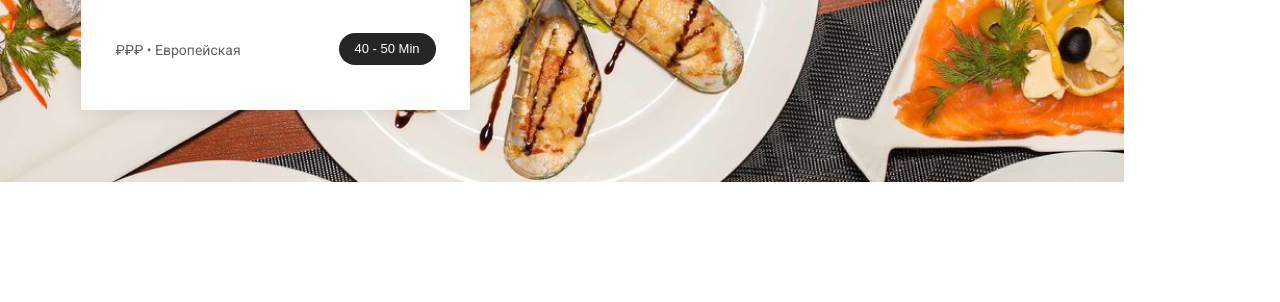
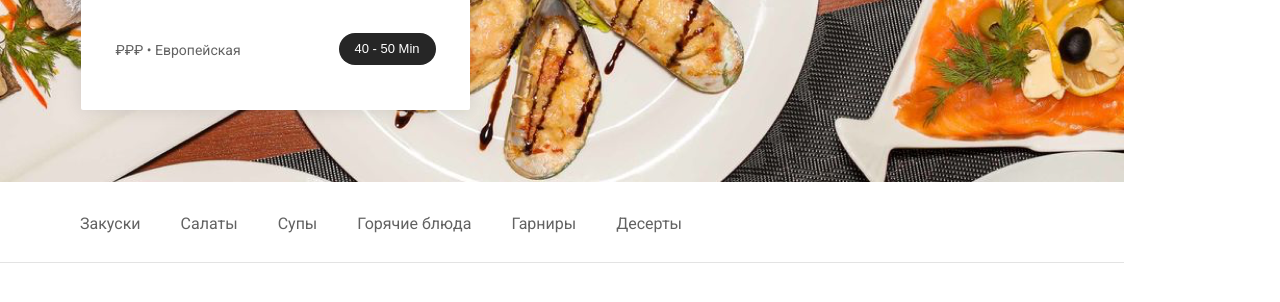
Before and after one commit to Asylbekuulu/exam-2, a plain HTML site: page index.html in a window 1280 px wide. Shown: the part 254-556 px from the top of the page. Drawn offline with Linux system fonts and the light colour scheme.

Commit message:
nav style end

```diff
--- a/index.html
+++ b/index.html
@@ -30,5 +30,15 @@
             </div>
         </section>
     </header>
+    <nav class="menu">
+        <ul>
+            <li><a href="#">Закуски</a></li>
+            <li><a href="#">Салаты</a></li>
+            <li><a href="#">Супы</a></li>
+            <li><a href="#">Горячие блюда</a></li>
+            <li><a href="#">Гарниры</a></li>
+            <li><a href="#">Десерты</a></li>
+        </ul>
+    </nav>
 </body>
 </html>
--- a/style.css
+++ b/style.css
@@ -86,3 +86,32 @@ body{
     line-height: 16px;
     color: #626262;
 }
+.menu{
+    width: 100%;
+    height: 80px;
+    background: #FFFFFF;
+    border-bottom: 1px solid rgba(117, 117, 117, 0.2);
+    margin-top: 0px;
+    display: flex;
+}
+.menu>ul{
+    display: flex;
+    flex-direction: row;
+    margin-top: 32px;
+    margin-bottom: 0px;
+}
+.menu>ul>li{
+    list-style: none;
+}
+.menu>ul>li>a{
+    text-decoration: none;
+    color: #626262;
+    font-size: 16px;
+    line-height: 19px;
+    margin-left: 40px;
+}
+@media (hover)  {
+    .menu>ul>li>a:hover{
+        color:#327430;
+    }
+}
```
